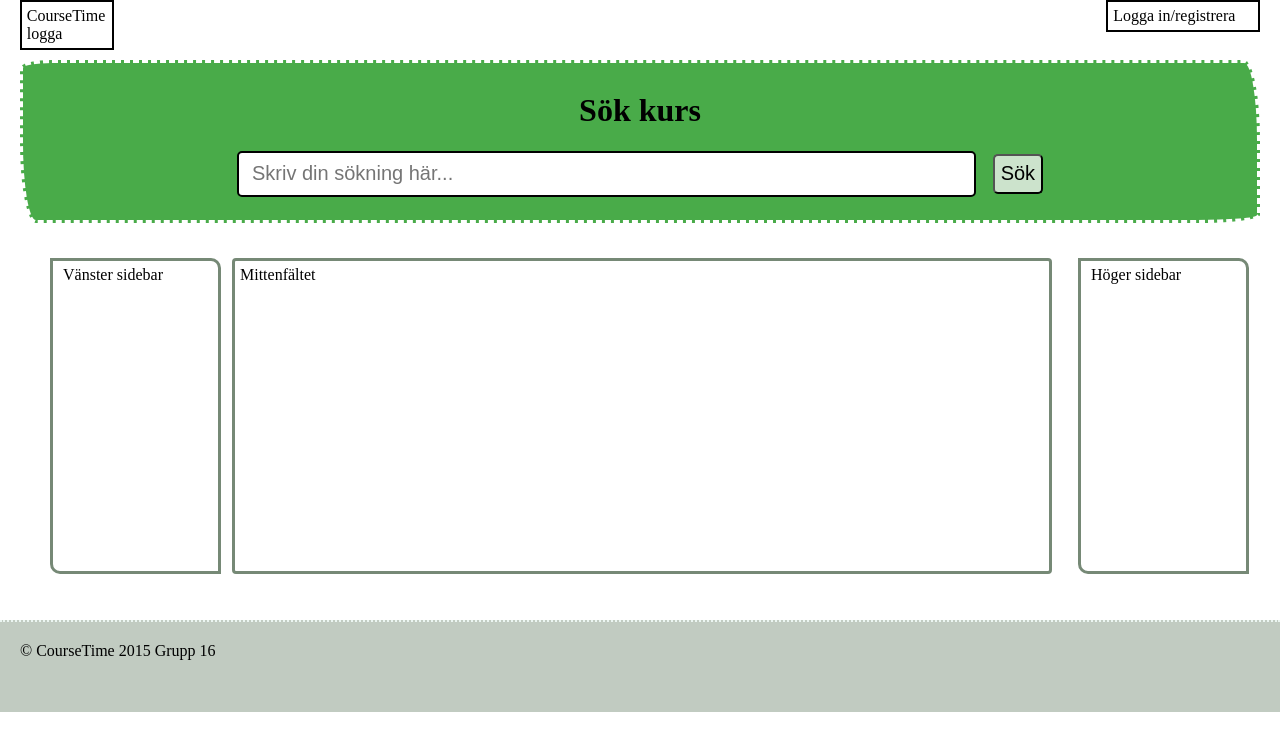
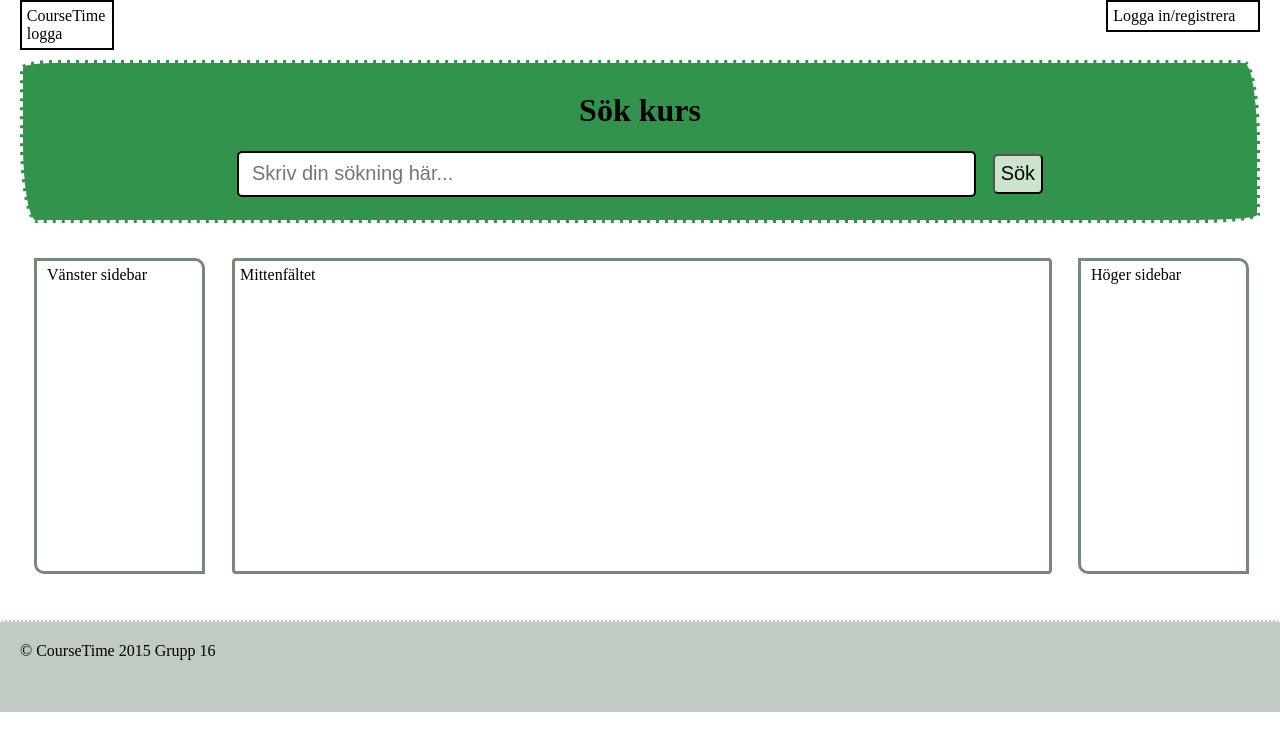
Before and after one commit to RobertAndersson/CourseTime, a PHP site: page / in a window 1280 px wide. Shown: the part 20-771 px from the top of the page. Run offline with PHP 8.4, Linux system fonts and the light colour scheme.

Commit message:
Update main.css

```diff
--- a/assets/main.css
+++ b/assets/main.css
@@ -27,7 +27,7 @@ body {
 /*Sökområdet*/
 
 #upper {
-	background-color: #49AB49;
+	background-color: #32944C;
 	border: 3px dashed #FFFFFF;
 	border-radius: 2em 1em 4em / 0.5em 5em;
 	text-align: center;
@@ -35,6 +35,8 @@ body {
 	padding: 0.5em;
 	clear: left;
 	margin-top: 60px;
+
+
 }
 
 #inputsearch {
@@ -86,7 +88,7 @@ body {
 	/*width: 11em;*/
 	margin-left: -100%;
 	position: relative;
-	right: 13em;
+	right: 14em;
 }
 
 #rightnav {
@@ -109,6 +111,7 @@ body {
 
 }
 
+
 /*Footer*/
 
 #footer {
```
